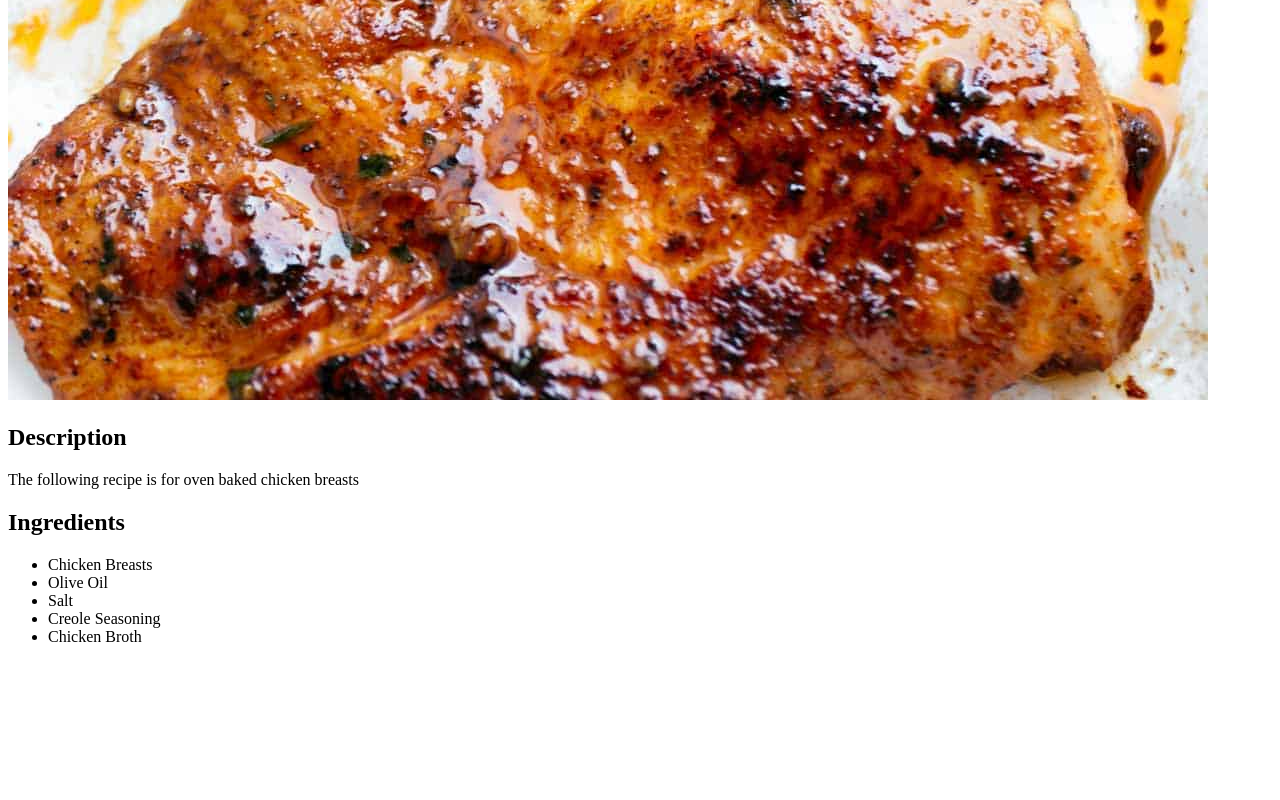
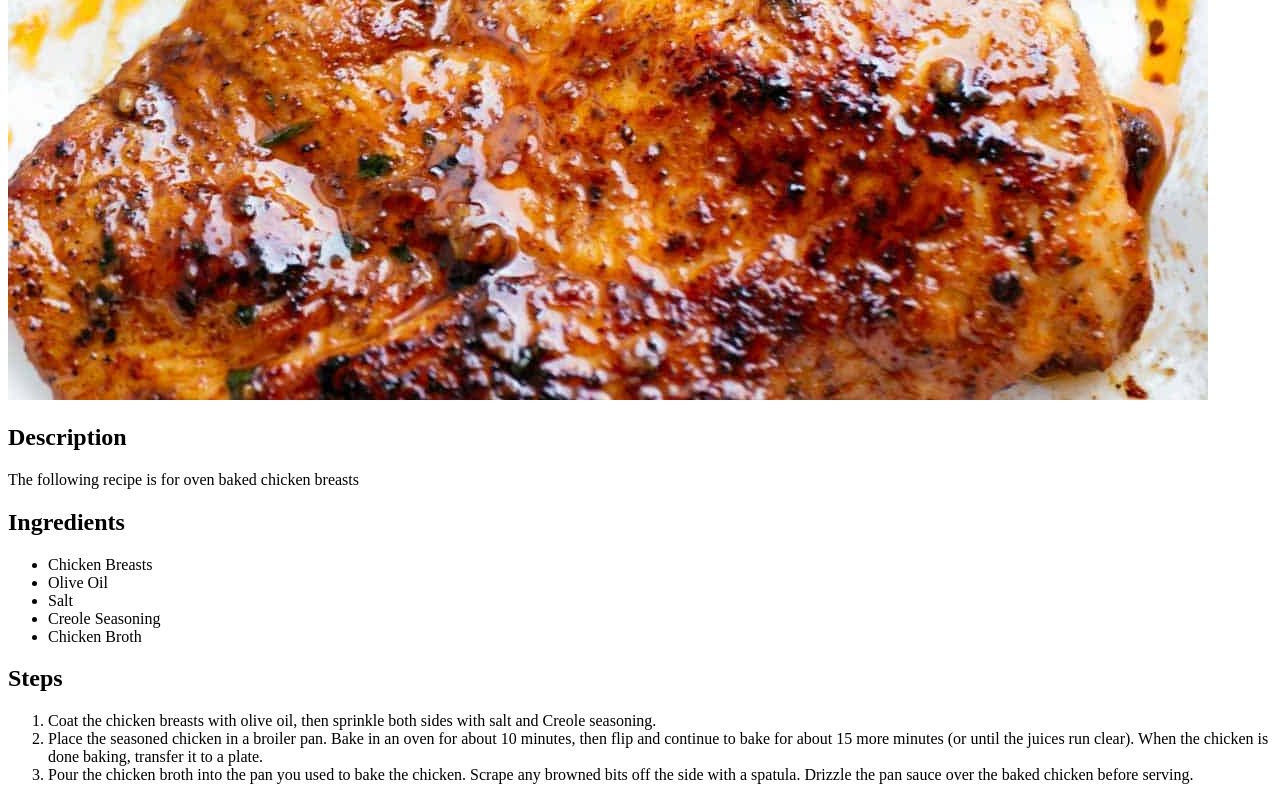
Before and after one commit to guacataco/odin-recipes, a plain HTML site: page recipes/chicken_breasts.html in a window 1280 px wide. Shown: the part 1480-2280 px from the top of the page. Before the commit the page ends 2142 px from the top, so only its background shows below. Drawn offline with Linux system fonts and the light colour scheme.

```diff
--- a/recipes/chicken_breasts.html
+++ b/recipes/chicken_breasts.html
@@ -19,5 +19,13 @@
         <li>Creole Seasoning</li>
         <li>Chicken Broth</li>
     </ul>
+    <h2>Steps</h2>
+    <ol>
+        <li>Coat the chicken breasts with olive oil, then sprinkle both sides with salt and Creole seasoning.</li>
+        <li>Place the seasoned chicken in a broiler pan. Bake in an oven for about 10 minutes, then flip and continue
+            to bake for about 15 more minutes (or until the juices run clear). When the chicken is done baking, transfer it to a plate.</li>
+        <li>Pour the chicken broth into the pan you used to bake the chicken. Scrape any browned bits off the side with a spatula.
+            Drizzle the pan sauce over the baked chicken before serving.</li>
+    </ol>
 </body>
 </html>
```
